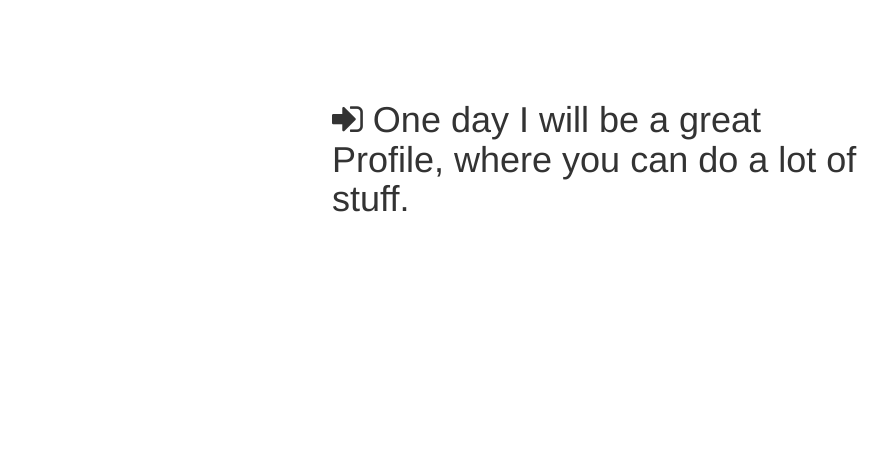
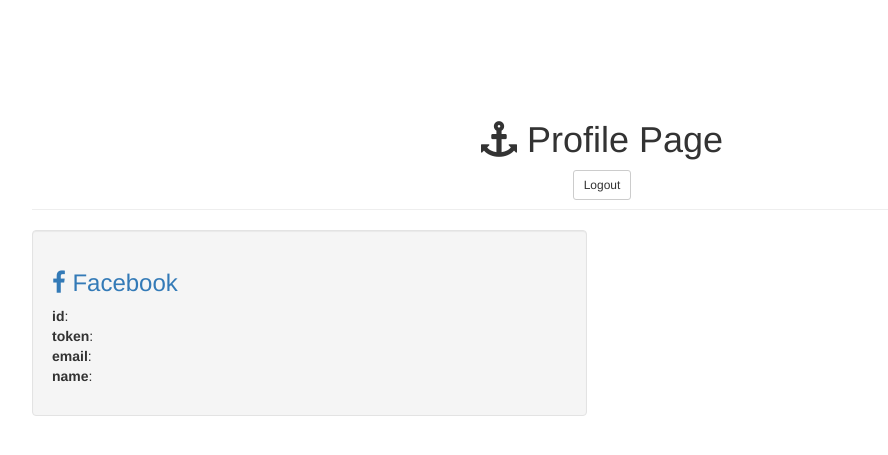
Before and after one commit to Jake-Stoll/mavryc, a Node server app: page /profile in a window 1280 px wide. Shown: the top 455 px of the page, without its empty margins (38-926 px from the left). Run offline with Node 20, Linux system fonts and the light colour scheme; the visitor is signed in with stand-in values (Sample User, id 1); some libraries are stand-ins or nearby versions.

Commit message:
Updates to Facebook Auth. Not fully complete.

```diff
--- a/app/routes.js
+++ b/app/routes.js
@@ -63,9 +63,29 @@
         req.logout();
         res.redirect('/');
     });
+
+    // =====================================
+    // FACEBOOK ROUTES =====================
+    // =====================================
+    // route for facebook authentication and login
+    app.get('/auth/facebook', passport.authenticate('facebook', { scope : 'email' }));
+
+    // handle the callback after facebook has authenticated the user
+    app.get('/auth/facebook/callback',
+        passport.authenticate('facebook', {
+            successRedirect : '/profile',
+            failureRedirect : '/'
+        }));
+
+    // route for logging out
+    app.get('/logout', function(req, res) {
+        req.logout();
+        res.redirect('/');
+    });
+
 };
 
-// route middleware to make sure a user is logged in ------- NOT SURE IF WE NEED TO EVEN HAVE SESSIONS WITH IN OUR SERVER FOR AN IOS APPLICATION!
+// route middleware to make sure a user is logged in
 function isLoggedIn(req, res, next) {
 
     // if user is authenticated in the session, carry on
--- a/server.js
+++ b/server.js
@@ -29,7 +29,7 @@
 app.set('view engine', 'ejs'); // set up ejs for templating
 
 // required for passport - I need to learn more about IOS Sessions
-app.use(session({ secret: 'ilovescotchscotchyscotchscotch' })); // session secret
+app.use(session({ secret: 'Idontknow' })); // session secret
 app.use(passport.initialize());
 app.use(passport.session()); // persistent login sessions
 app.use(flash()); // use connect-flash for flash messages stored in session
--- a/views/index.ejs
+++ b/views/index.ejs
@@ -19,6 +19,7 @@
 
         <a href="/login" class="btn btn-default"><span class="fa fa-user"></span> Local Login</a>
         <a href="/signup" class="btn btn-default"><span class="fa fa-user"></span> Local Signup</a>
+        <a href="/auth/facebook" class="btn btn-primary"><span class="fa fa-facebook"></span> Facebook</a>
     </div>
 
 </div>
--- a/views/profile.ejs
+++ b/views/profile.ejs
@@ -1,23 +1,40 @@
-<!-- views/signup.ejs -->
+<!-- views/profile.ejs -->
 <!doctype html>
 <html>
 <head>
     <title>Mavryc Authentication</title>
-    <link rel="stylesheet" href="//netdna.bootstrapcdn.com/bootstrap/3.0.2/css/bootstrap.min.css"> <!-- load bootstrap css -->
-    <link rel="stylesheet" href="//netdna.bootstrapcdn.com/font-awesome/4.0.3/css/font-awesome.min.css"> <!-- load fontawesome -->
+    <link rel="stylesheet" href="//netdna.bootstrapcdn.com/bootstrap/3.0.2/css/bootstrap.min.css">
+    <link rel="stylesheet" href="//netdna.bootstrapcdn.com/font-awesome/4.0.3/css/font-awesome.min.css">
     <style>
-        body        { padding-top:80px; }
+        body        { padding-top:80px; word-wrap:break-word; }
     </style>
 </head>
 <body>
 <div class="container">
 
-<div class="col-sm-6 col-sm-offset-3">
+    <div class="page-header text-center">
+        <h1><span class="fa fa-anchor"></span> Profile Page</h1>
+        <a href="/logout" class="btn btn-default btn-sm">Logout</a>
+    </div>
 
-    <h1><span class="fa fa-sign-in"></span> One day I will be a great Profile, where you can do a lot of stuff.</h1>
+    <div class="row">
 
+        <!-- FACEBOOK INFORMATION -->
+        <div class="col-sm-6">
+            <div class="well">
+                <h3 class="text-primary"><span class="fa fa-facebook"></span> Facebook</h3>
 
-</div>
+                    <p>
+                        <strong>id</strong>: <%= user.facebook.id %><br>
+                        <strong>token</strong>: <%= user.facebook.token %><br>
+                        <strong>email</strong>: <%= user.facebook.email %><br>
+                        <strong>name</strong>: <%= user.facebook.name %>
+                    </p>
+
+            </div>
+        </div>
+
+    </div>
 
 </div>
 </body>
```
Also changed, not shown: config/auth.js (+11 -0 lines), config/passport.js (+49 -0 lines).
